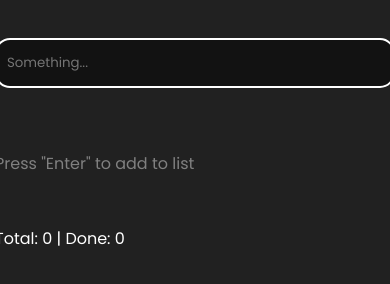
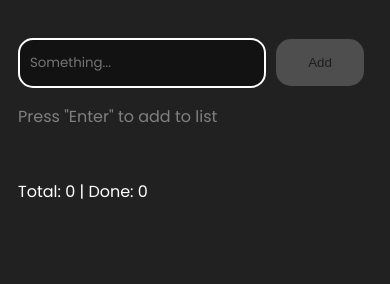
Before and after one commit to utopiaLF/vue-to-do-list, a plain HTML site: page index.html in a window 390 px wide. Drawn offline with nearby package versions, Linux system fonts and the light colour scheme.

Commit message:
responsive design for mobile devices

```diff
--- a/index.html
+++ b/index.html
@@ -3,7 +3,7 @@
 <head>
     <meta charset="UTF-8">
     <meta name="viewport" content="width=device-width, initial-scale=1.0">
-    <title>Vue Tutorial</title>
+    <title>Vue To-do list</title>
     <link href="https://fonts.googleapis.com/css2?family=Poppins&display=swap" rel="stylesheet">
     <script src="https://unpkg.com/vue@3/dist/vue.global.js"></script>
 
@@ -81,18 +81,41 @@
             color: #121212;
             height: 47px;
             margin-left: 10px;
-            opacity: 0;
+            opacity: 0.2;
             transition: all 0.2s;
         }
         .addBtn.active{
             opacity: 1;
         }
+        @media (max-width: 768px) {
+            div{
+                width: 100%;
+                height: max-content;
+                padding: 0px 10px;
+            }
+            input{
+                width: 70%;
+            }
+            .addBtn{
+                width: 25%;
+            }
+            ul li{
+                display: flex;
+                flex-direction: column;
+            }
+            ul li span{
+                margin-top: 10px;
+            }
+            button{
+                height: 35px;
+            }
+        }
     </style>
 </head>
 <body>
     <div id="app">
-        <input v-model.trim="message" @keyup.enter="addItem" type="text" placeholder="Something...">
-        <button class="addBtn" :class="{ active: message}" @click="addItem">Add</button>
+        <input v-model="message" @keyup.enter="addItem" type="text" placeholder="Something...">
+        <button class="addBtn" :class="{ active: message}" @click="addItem" :disabled="!message">Add</button>
         <p style="color: grey;">Press "Enter" to add to list</p>
 
         <br>
@@ -116,7 +139,7 @@
             },
             methods: {
                 addItem() {
-                    const text = this.message;
+                    const text = this.message.trim();
                     if(text) {
                         this.items.push({ text, done: false});
                         this.message = ''
```
